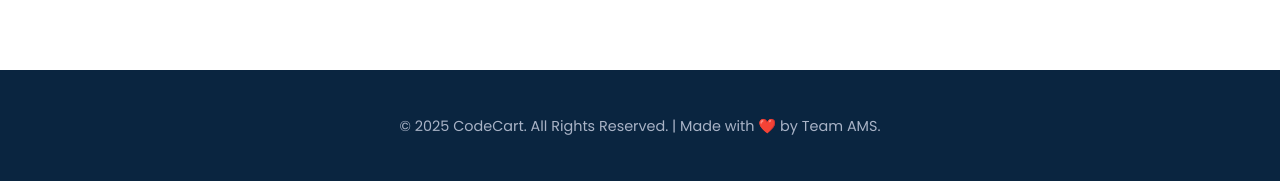
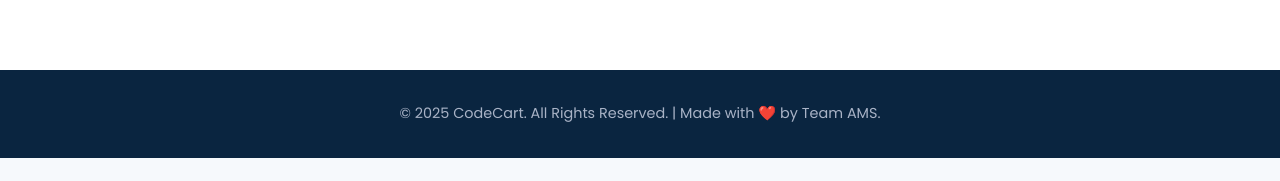
Before and after one commit to codecarts/codecart, a React (Vite) app in the folder frontend/: page / in a window 1280 px wide. Shown: the part 1202-1383 px from the top of the page. After the commit the page ends 1360 px from the top, so only its background shows below. Built offline with nearby package versions, Linux system fonts and the light colour scheme; no server answers.

Commit message:
Your commit message here

```diff
--- a/frontend/src/index.css
+++ b/frontend/src/index.css
@@ -135,7 +135,7 @@ nav {
 .footer {
   background-color: var(--primary-dark);
   color: #a9b3c6;
-  padding: 2rem 1rem;
+  padding: 1.2rem 1rem;
   text-align: center;
   font-size: 0.9rem;
 }
```
